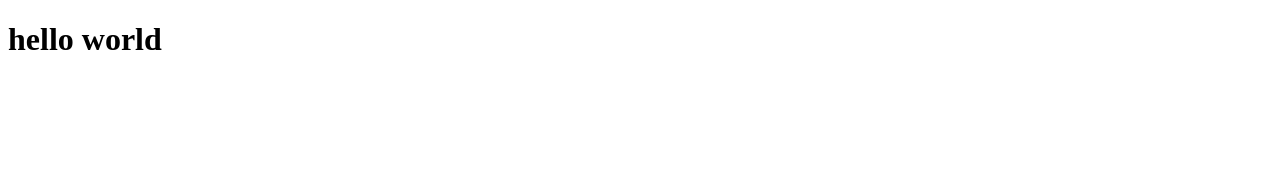
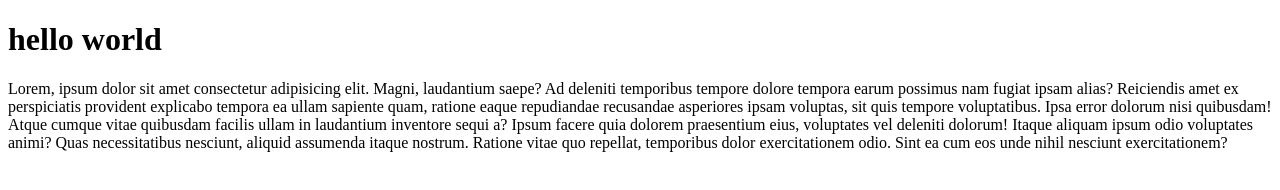
Before and after one commit to muhammadfajri01/fadex-repo-test, a plain HTML site: page index.html in a window 1280 px wide. Drawn offline with Linux system fonts and the light colour scheme.

Commit message:
menambahkan paragraf

```diff
--- a/index.html
+++ b/index.html
@@ -7,5 +7,6 @@
 </head>
 <body>
     <h1>hello world</h1>
+    <p>Lorem, ipsum dolor sit amet consectetur adipisicing elit. Magni, laudantium saepe? Ad deleniti temporibus tempore dolore tempora earum possimus nam fugiat ipsam alias? Reiciendis amet ex perspiciatis provident explicabo tempora ea ullam sapiente quam, ratione eaque repudiandae recusandae asperiores ipsam voluptas, sit quis tempore voluptatibus. Ipsa error dolorum nisi quibusdam! Atque cumque vitae quibusdam facilis ullam in laudantium inventore sequi a? Ipsum facere quia dolorem praesentium eius, voluptates vel deleniti dolorum! Itaque aliquam ipsum odio voluptates animi? Quas necessitatibus nesciunt, aliquid assumenda itaque nostrum. Ratione vitae quo repellat, temporibus dolor exercitationem odio. Sint ea cum eos unde nihil nesciunt exercitationem?</p>
 </body>
 </html>
```
